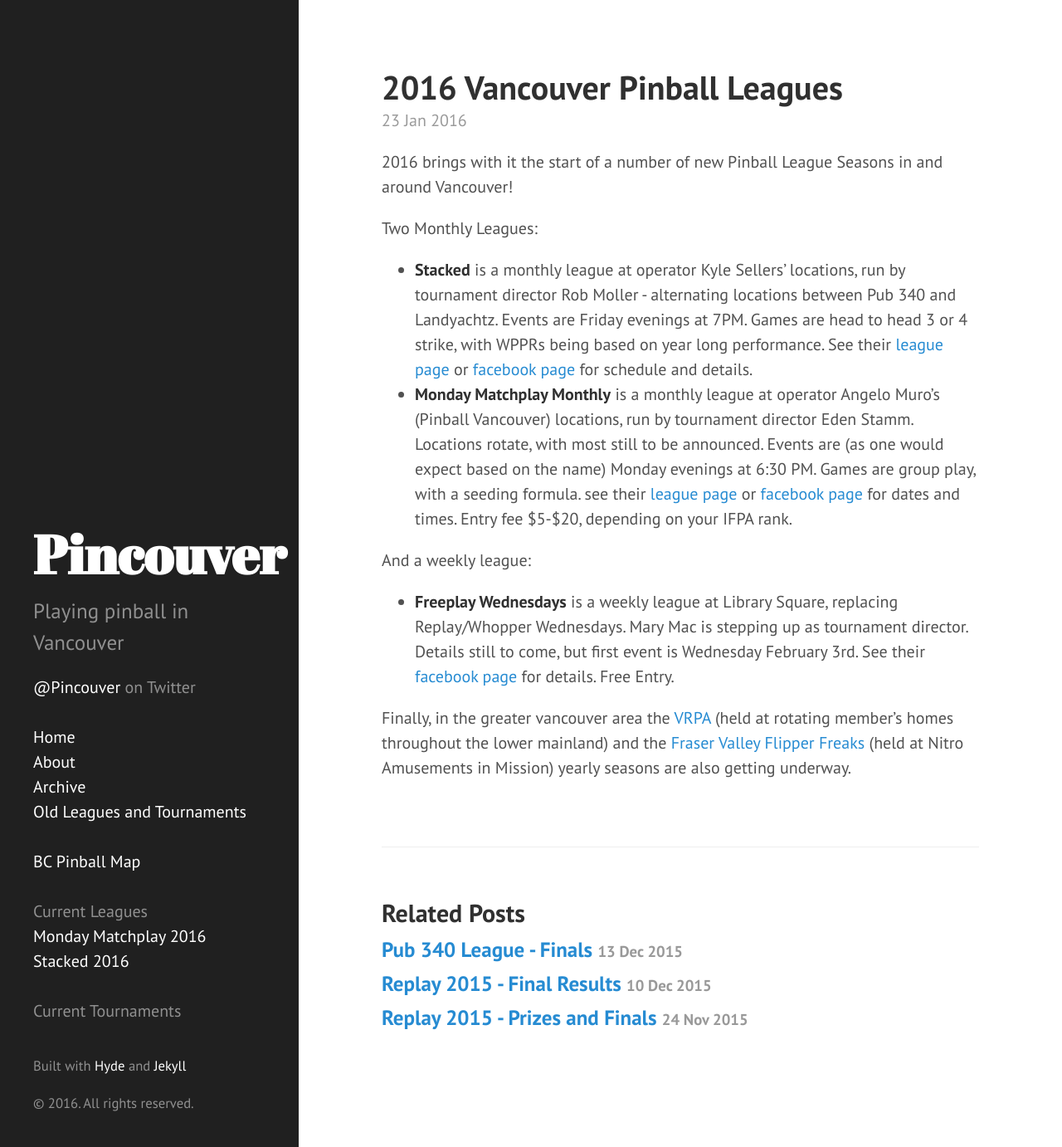
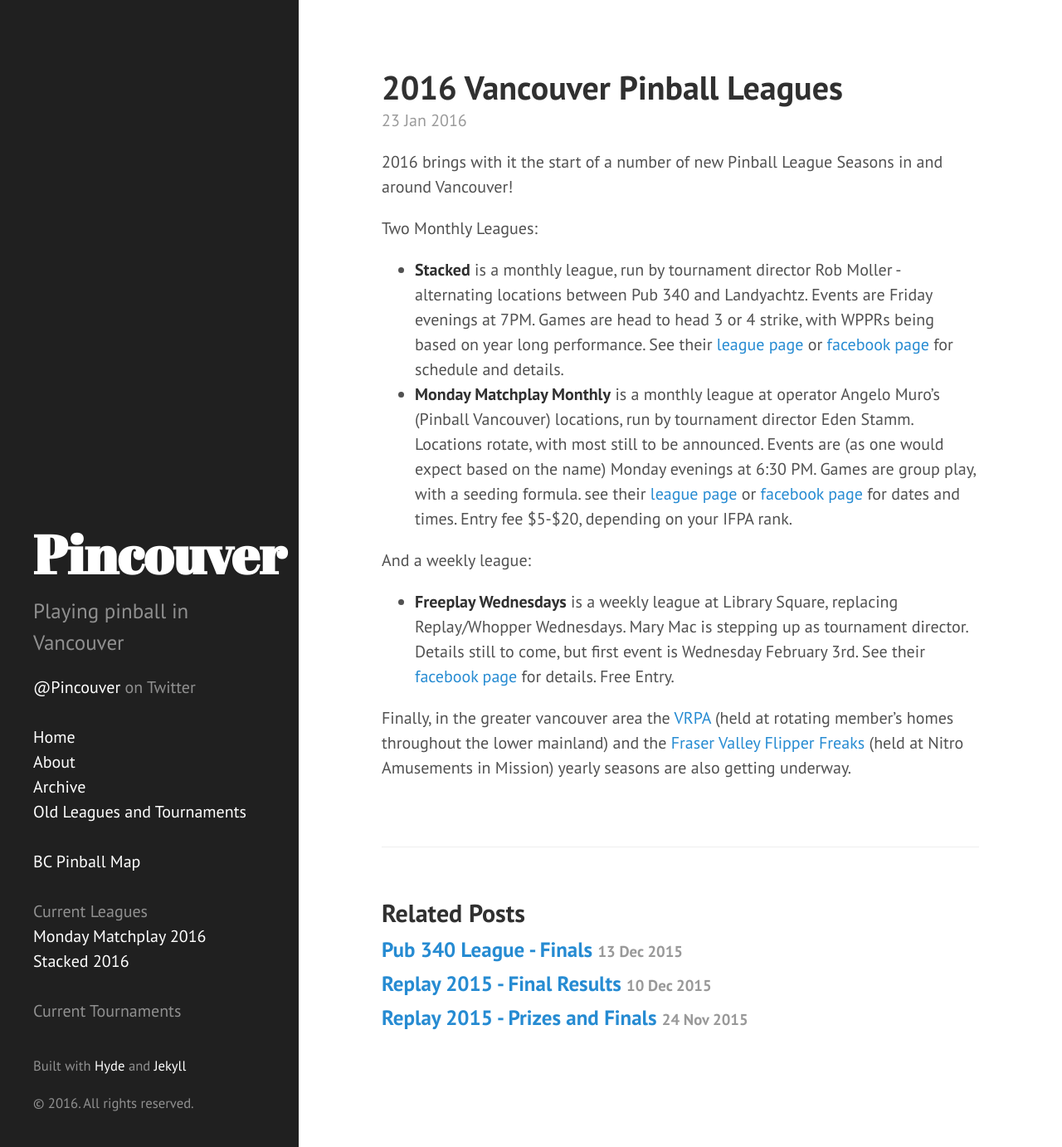
Before and after one commit to lytfyre/VancouverPinball, a Jekyll site: the page built from _posts/2016-01-23-2016leagues.md, in a window 1280 px wide and 1382 px high. Shown: the whole window at 83% size. Built offline with Jekyll 4.4.1, drawn with Linux system fonts in a browser that asks for light colours.

Commit message:
remove Kyle's name, as requested.

```diff
--- a/_posts/2016-01-23-2016leagues.md
+++ b/_posts/2016-01-23-2016leagues.md
@@ -9,7 +9,7 @@ permalink: leagues2016
 
 Two Monthly Leagues:
 
- * **Stacked** is a monthly league at operator Kyle Sellers' locations, run by tournament director Rob Moller - alternating locations between Pub 340 and Landyachtz. Events are Friday evenings at 7PM. Games are head to head 3 or 4 strike, with WPPRs being based on year long performance. See their [league page]({{site.url}}/leagues/stacked2016/) or [facebook page](https://www.facebook.com/groups/917834404933002/?ref=bookmarks) for schedule and details.
+ * **Stacked** is a monthly league, run by tournament director Rob Moller - alternating locations between Pub 340 and Landyachtz. Events are Friday evenings at 7PM. Games are head to head 3 or 4 strike, with WPPRs being based on year long performance. See their [league page]({{site.url}}/leagues/stacked2016/) or [facebook page](https://www.facebook.com/groups/917834404933002/?ref=bookmarks) for schedule and details.
  * **Monday Matchplay Monthly** is a monthly league at operator Angelo Muro's (Pinball Vancouver) locations, run by tournament director Eden Stamm. Locations rotate, with most still to be announced. Events are (as one would expect based on the name) Monday evenings at 6:30 PM. Games are group play, with a seeding formula. see their [league page]({{site.url}}/leagues/mmm2016/) or [facebook page](https://www.facebook.com/events/162983127396945/) for dates and times. Entry fee $5-$20, depending on your IFPA rank.
 
 
```
Also changed, not shown: leagues/stacked2016.md (+0 -1 lines).
